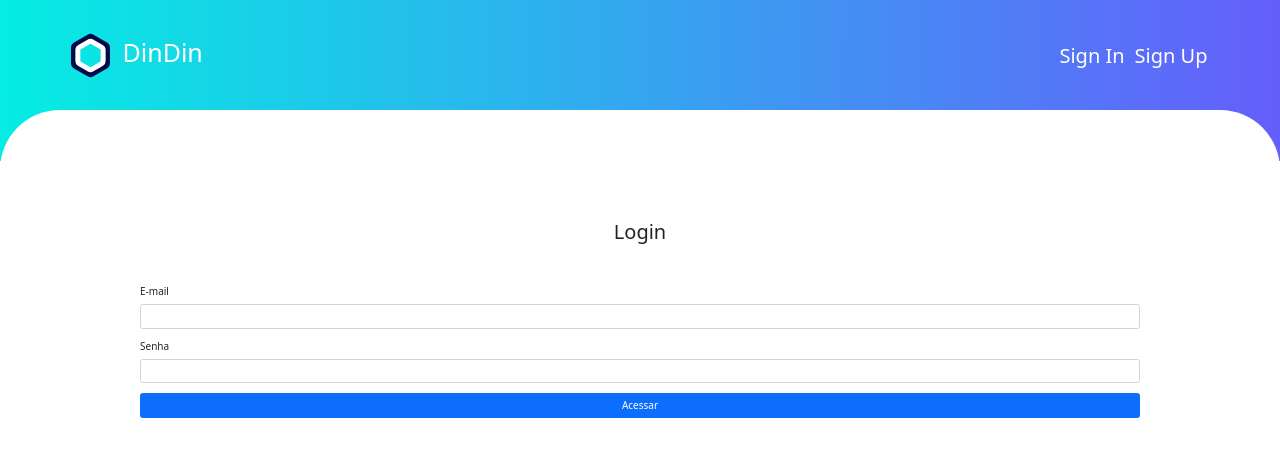
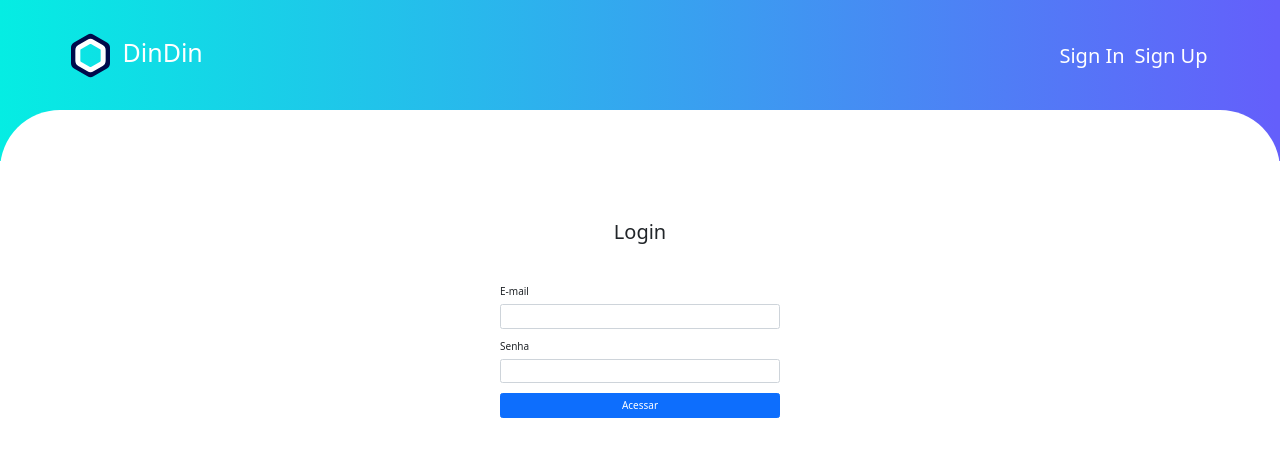
Before and after one commit to fiusks/dindinV2, a React (Create React App) app in the folder frontend/: page /signIn in a window 1280 px wide. Shown: the top 456 px of the page. Built offline with nearby package versions, Linux system fonts and the light colour scheme.

Commit message:
input width correction

```diff
--- a/frontend/src/features/User/userForm.scss
+++ b/frontend/src/features/User/userForm.scss
@@ -8,7 +8,7 @@
     margin-bottom: 4rem;
   }
   input {
-    width: 1000px;
+    min-width: 28rem;
   }
   button{
     width: 100%;
```
